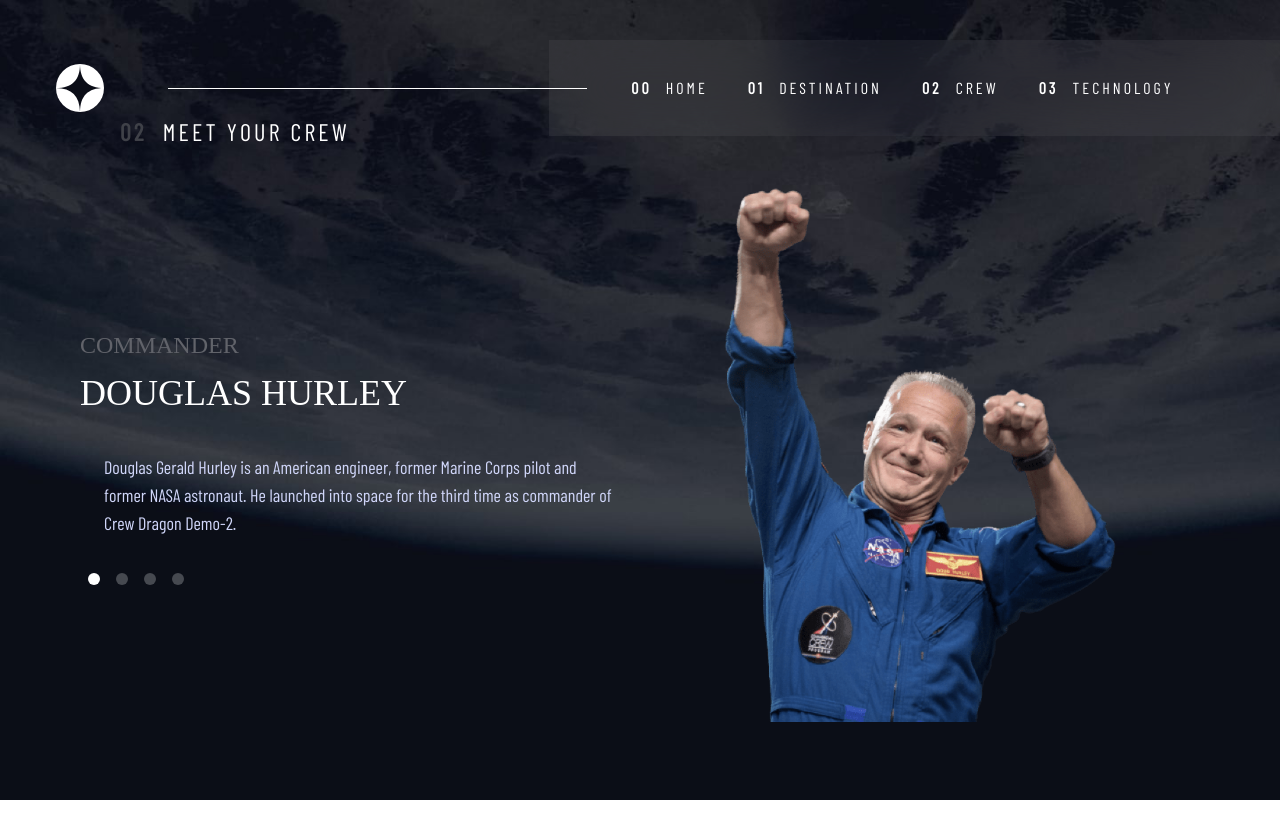
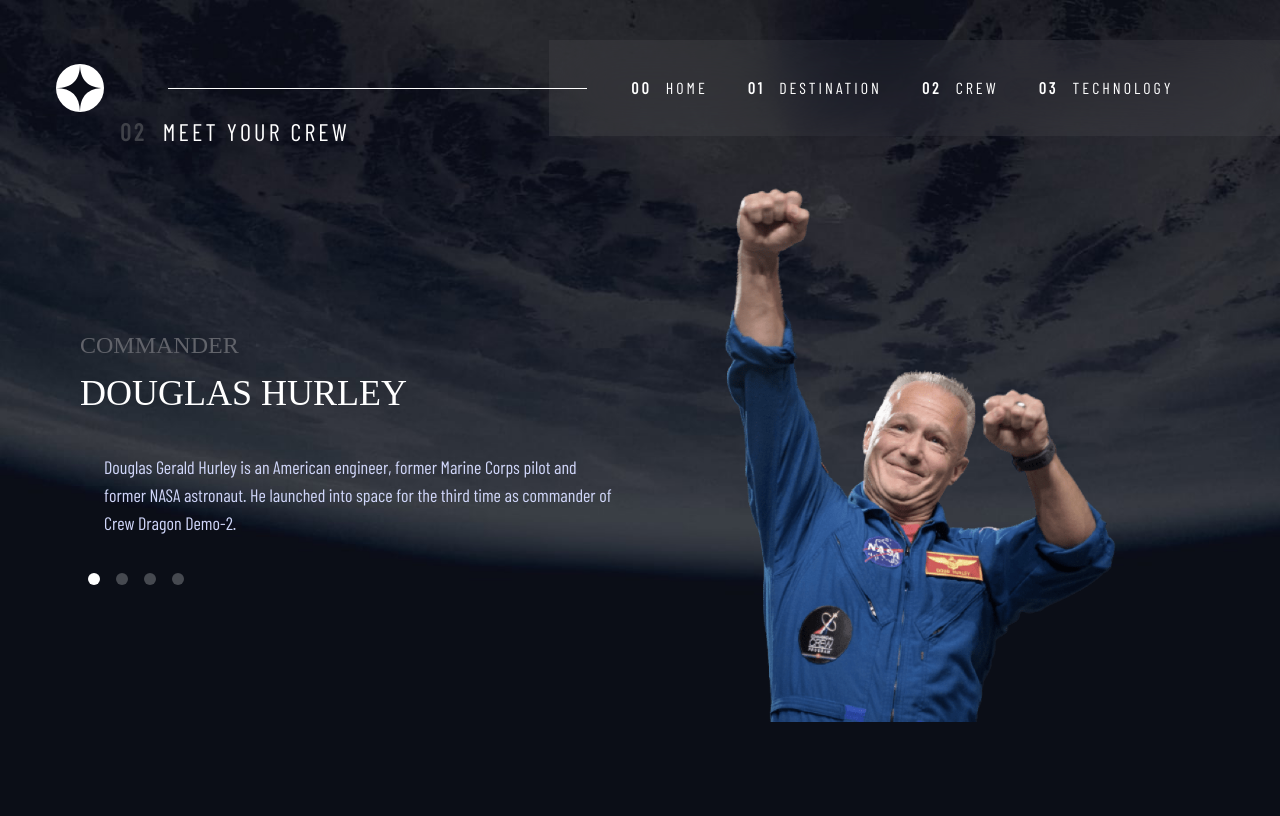
Before and after one commit to Hikmahx/space-tourism, a React (Create React App) app: page /crew in a window 1280 px wide. Built offline with nearby package versions, Linux system fonts and the light colour scheme; a web font is replaced by a local one.

Commit message:
media min-height and width

```diff
--- a/public/css/_crew.scss
+++ b/public/css/_crew.scss
@@ -1,4 +1,14 @@
 .slider{
+  @media(min-width:540px){
+
+    min-height: 92vh;
+  }
+
+  @media(min-height:960px){
+    min-height: 93vh;
+
+  }
+
   h1{
     letter-spacing: 0.2rem;
   }
--- a/public/css/style.css
+++ b/public/css/style.css
@@ -327,6 +327,18 @@
   transition: opacity 0.4s, transform 0.6s cubic-bezier(0.54, 0.24, 0.62, 0.8), -webkit-transform 0.6s cubic-bezier(0.54, 0.24, 0.62, 0.8);
 }
 
+@media (min-width: 540px) {
+  .slider {
+    min-height: 92vh;
+  }
+}
+
+@media (min-height: 960px) {
+  .slider {
+    min-height: 93vh;
+  }
+}
+
 .slider h1 {
   letter-spacing: 0.2rem;
 }
```
Also changed, not shown: 1 other file (tests, documents, lock files or other folders).
